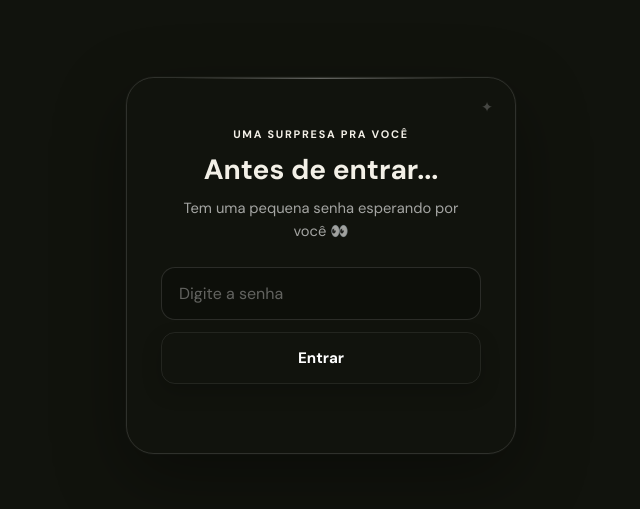
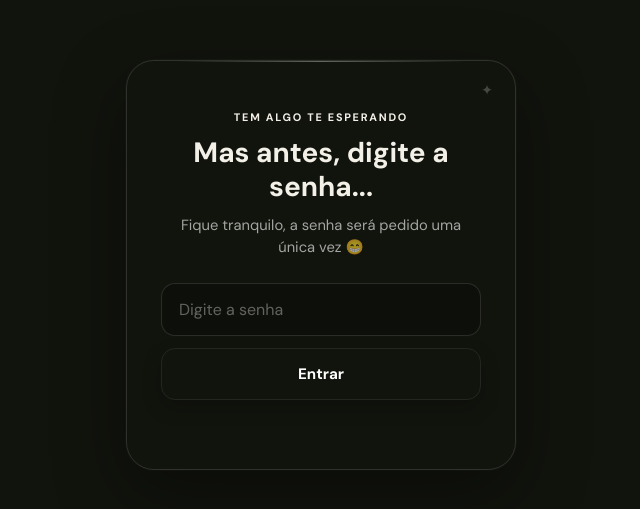
Before and after one commit to synaptechlab/surpresa, a website: page index.html in a window 1280 px wide. Shown: the part 135-644 px from the top of the page, without its empty margins (319-959 px from the left). Drawn offline with Linux system fonts and the light colour scheme.

Commit message:
Update index.html

```diff
--- a/index.html
+++ b/index.html
@@ -27,15 +27,15 @@
         <div class="password-box">
 
             <span class="eyebrow">
-                UMA SURPRESA PRA VOCÊ
+                TEM ALGO TE ESPERANDO
             </span>
 
             <h2>
-                Antes de entrar...
+                Mas antes, digite a senha...
             </h2>
 
             <p>
-                Tem uma pequena senha esperando por você 👀
+                Fique tranquilo, a senha será pedido uma única vez 😁
             </p>
 
             <input
```
